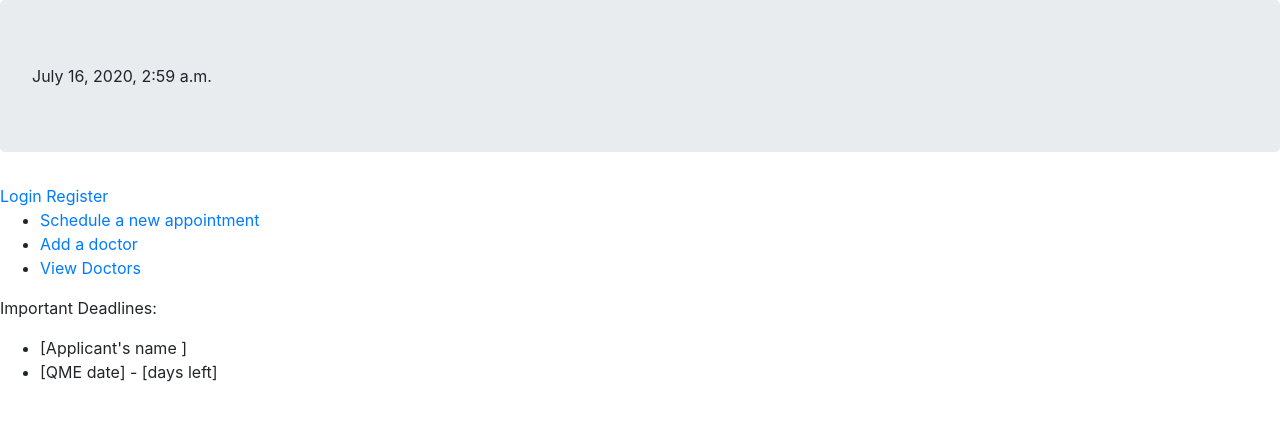
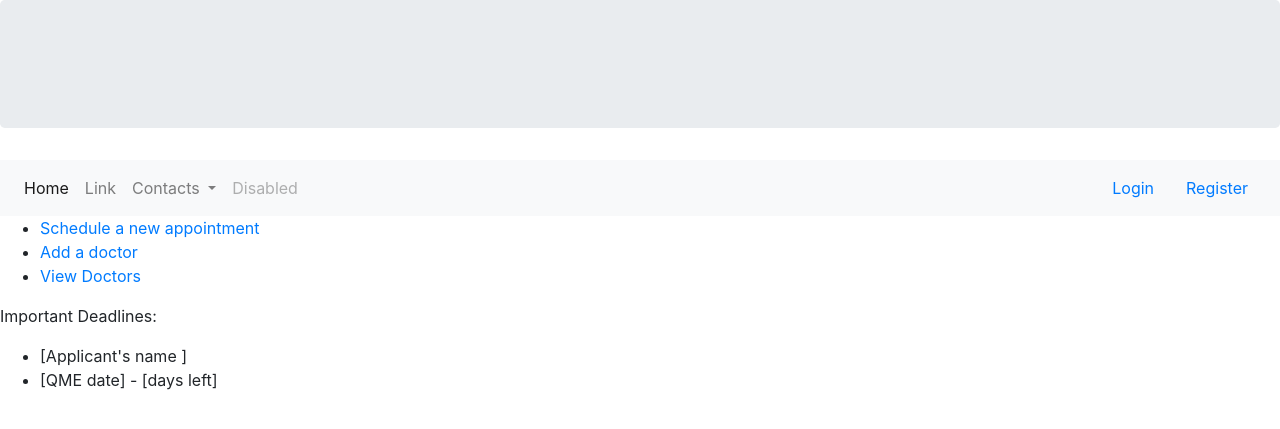
Before and after one commit to Simonm17/medigal, a Django app: page / in a window 1280 px wide. Shown: the top 429 px of the page. Run offline with Django 3.2, Linux system fonts and the light colour scheme; some libraries are stand-ins or nearby versions.

Commit message:
updated base.html with nav

```diff
--- a/contacts/urls.py
+++ b/contacts/urls.py
@@ -5,5 +5,5 @@ from .views import DoctorListView, DoctorDetailView
 urlpatterns = [
     path('add-doctor/', views.add_doctor, name='add_doctor'),
     path('doctor-list/', DoctorListView.as_view(), name='doctor_list'),
-    path('doctor-detail/<int:pk>/', DoctorDetailView.as_view(), name='doctor-detail')
+    path('doctor-detail/<int:pk>/', DoctorDetailView.as_view(), name='doctor-detail'),
 ]
--- a/contacts/views.py
+++ b/contacts/views.py
@@ -3,7 +3,9 @@ from users.models import User
 from .forms import DoctorCreationForm, AddressForm, TelephoneForm, EmailForm
 from .models import Doctor, Address, Telephone, Email
 from django.contrib import messages
-from django.views.generic import ListView, DetailView
+from django.views.generic import ListView, DetailView, UpdateView
+from django.contrib.auth.mixins import LoginRequiredMixin, UserPassesTestMixin
+
 
 def add_doctor(request):
     if request.method == 'POST':
--- a/index/templates/index/base.html
+++ b/index/templates/index/base.html
@@ -21,7 +21,62 @@
 </head>
 
 <body>
+    <div class="jumbotron">{% block jumbotron %}{% endblock jumbotron %}</div>
+
+    <nav class="navbar navbar-expand-lg navbar-light bg-light">
+        <button class="navbar-toggler" type="button" data-toggle="collapse" data-target="#navbarSupportedContent" aria-controls="navbarSupportedContent" aria-expanded="false" aria-label="Toggle navigation">
+          <span class="navbar-toggler-icon"></span>
+        </button>
+
+        <div class="collapse navbar-collapse" id="navbarSupportedContent">
+          <ul class="navbar-nav mr-auto">
+            <li class="nav-item active">
+              <a class="nav-link" href="{% url 'index-home' %}">Home</a>
+            </li>
+            <li class="nav-item">
+              <a class="nav-link" href="#">Link</a>
+            </li>
+            <li class="nav-item dropdown">
+              <a class="nav-link dropdown-toggle" href="#" id="navbarDropdown" role="button" data-toggle="dropdown" aria-haspopup="true" aria-expanded="false">
+                Contacts
+              </a>
+              <div class="dropdown-menu" aria-labelledby="navbarDropdown">
+                <a class="dropdown-item" href="#">Doctors</a>
+                <a class="dropdown-item" href="#">Another action</a>
+                <div class="dropdown-divider"></div>
+                <a class="dropdown-item" href="#">Something else here</a>
+              </div>
+            </li>
+            <li class="nav-item">
+              <a class="nav-link disabled" href="#">Disabled</a>
+            </li>
+          </ul>
+          {% if not user.is_authenticated %}
+            <a class="nav-link" href="{% url 'login' %}">Login</a>
+            <a class="nav-link" href="{% url 'register'%}">Register</a>
+        {% else %}
+            <a class="nav-link" href="{% url 'profile' %}">Profile</a>
+            {% if user.is_admin %}
+                <a class="nav-link" href="http://localhost:8000/admin/">Admin</a>
+            {% endif %}
+            <a class="nav-link" href="{% url 'logout' %}">Logout</a>
+        {% endif %}
+        </div>
+    </nav>
+
+
+    <!-- ALERT MESSAGES -->
+    {% if messages %}
+        {% for message in messages %}
+            <div class="alert alert-{{ message.tags }}">
+                {{ message }}
+            </div>
+        {% endfor %}
+    {% endif %}
+    <!-- /ALERT MESSAGES -->
+
     {% block body %}{% endblock body %}
+
     <script src="https://code.jquery.com/jquery-3.5.1.slim.min.js" integrity="sha384-DfXdz2htPH0lsSSs5nCTpuj/zy4C+OGpamoFVy38MVBnE+IbbVYUew+OrCXaRkfj" crossorigin="anonymous"></script>
     <script src="https://cdn.jsdelivr.net/npm/popper.js@1.16.0/dist/umd/popper.min.js" integrity="sha384-Q6E9RHvbIyZFJoft+2mJbHaEWldlvI9IOYy5n3zV9zzTtmI3UksdQRVvoxMfooAo" crossorigin="anonymous"></script>
     <script src="https://stackpath.bootstrapcdn.com/bootstrap/4.5.0/js/bootstrap.min.js" integrity="sha384-OgVRvuATP1z7JjHLkuOU7Xw704+h835Lr+6QL9UvYjZE3Ipu6Tp75j7Bh/kR0JKI" crossorigin="anonymous"></script>
--- a/index/templates/index/home.html
+++ b/index/templates/index/home.html
@@ -1,11 +1,7 @@
 {% extends 'index/base.html' %}
 
-{% block body %}
 
-
-<div class="jumbotron">
-    {{ datetime }}
-
+{% block jumbotron %}
     {% if user.is_authenticated %}
         {% if user.first_name %}
             <h5>Hello, {{ user.first_name }}!</h5>
@@ -13,28 +9,10 @@
             <h5>Welcome, {{ user.email }}!</h5>
         {% endif %}
     {% endif %}
-</div>
+{% endblock jumbotron %}
 
-{% if messages %}
-    {% for message in messages %}
-        <div class="alert alert-{{ message }}">
-            {{ message }}
-        </div>
-    {% endfor %}
-{% endif %}
 
-<div>
-    {% if not user.is_authenticated %}
-        <a href="{% url 'login' %}">Login</a>
-        <a href="{% url 'register'%}">Register</a>
-    {% else %}
-        <a href="{% url 'logout' %}">Logout</a>
-        <a href="{% url 'profile' %}">Profile</a>
-        {% if user.is_admin %}
-            <a href="http://localhost:8000/admin/">Admin</a>
-        {% endif %}
-    {% endif %}
-</div>
+{% block body %}
 
     <div>
         <ul>
```
Lines whose indentation alone changed are shown as unchanged.
